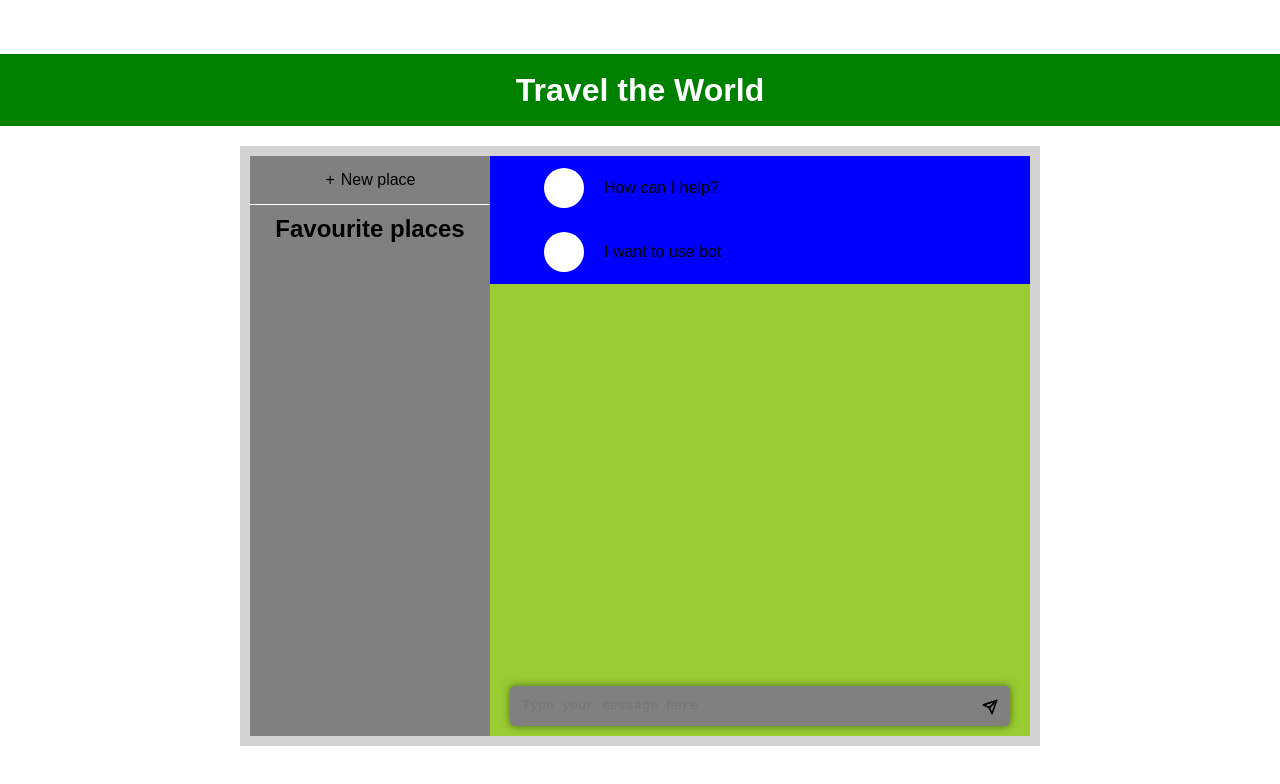
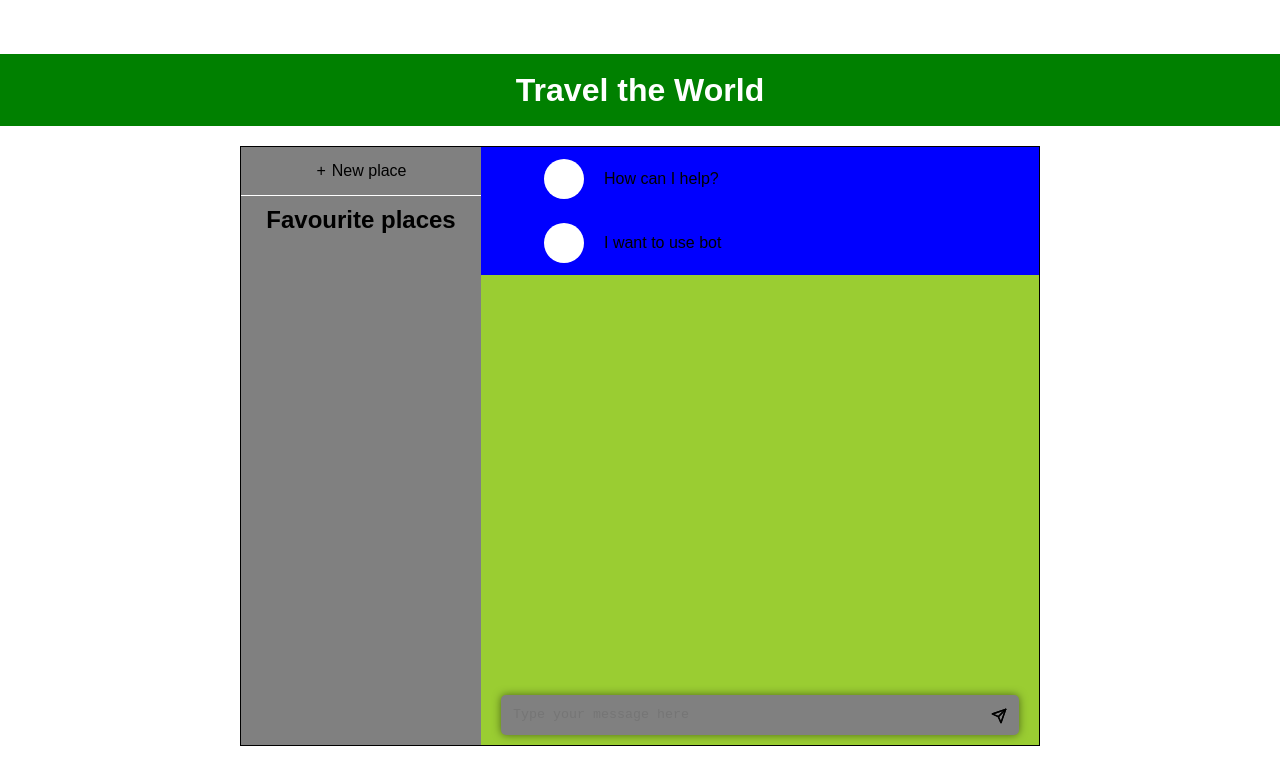
Before and after one commit to teewhymagg/travel_bot, a React (Create React App) app in the folder chatbot/: page / in a window 1280 px wide. Shown: the top 784 px of the page. Built offline with nearby package versions, Linux system fonts and the light colour scheme; the HTML template or start-up script is replaced by a standard one.

Commit message:
Changes made

```diff
--- a/chatbot/src/App.css
+++ b/chatbot/src/App.css
@@ -45,16 +45,9 @@
 }
 
 .chatbox-main {
-  display: flex;
-  flex-direction: column;
-  justify-content: space-between;
-  height: calc(100vh - 9vh);
-  width: 100%;
-  padding: 10px;
-  background-color: lightgray;
+  border-style: solid;
+  border-width: 1px;
 }
-
-
 
 .burger-menu {
   display: inline-block;
```
